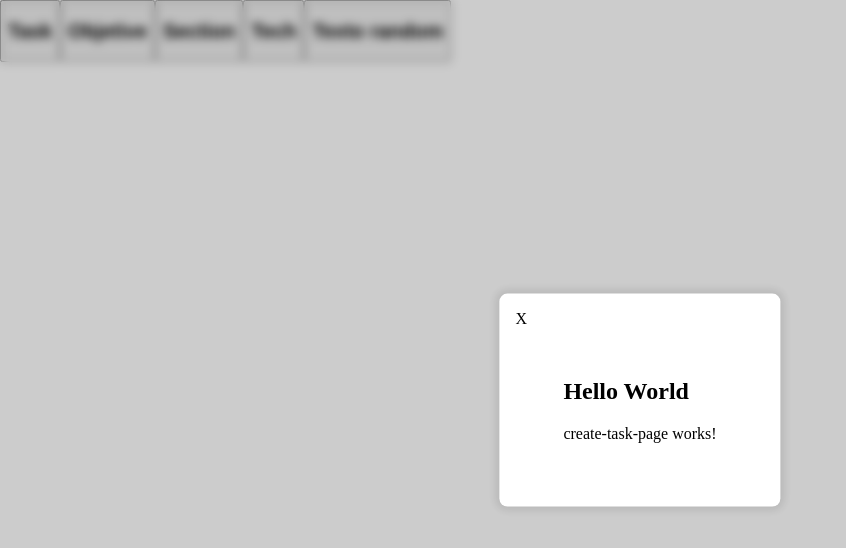
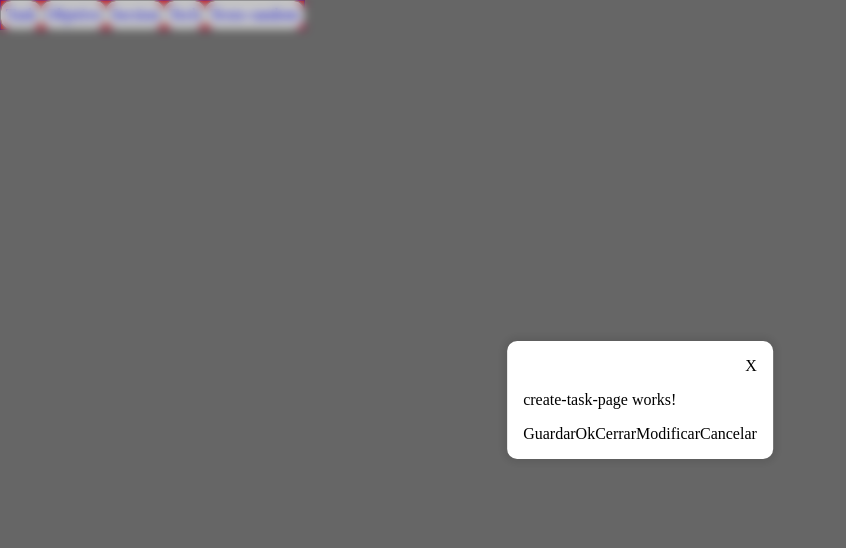
Before and after one commit to CartagoGit/tablon-tareas-cartago, an Angular app: page / in a window 1280 px wide. Both pictures are taken after a click on the button "Task". Shown: the top 548 px of the page, without its empty margins (0-846 px from the left). Built offline with nearby package versions, Linux system fonts and the light colour scheme.

Commit message:
Estilamos las bases del modal y creamos el metodo click para devolver el valor segun el tipo de boton que se pulse

```diff
--- a/src/app/components/modal/modal.component.html
+++ b/src/app/components/modal/modal.component.html
@@ -1,13 +1,61 @@
 <ng-container *ngIf="!!display">
   <section
-    [class]="display.state === 'open' ? 'modal-open' : 'modal-close'"
-    (click)="close()"
+    class="modal__backdrop"
+    [ngClass]="display.state === 'open' ? 'modal--open' : 'modal--close'"
+    (click)="clickType('close')"
   >
-    <div (click)="$event.stopPropagation()">
-      <button class="close" type="button" (click)="close()">X</button>
+    <div (click)="$event.stopPropagation()" class="modal">
+      <div class="modal__header">
+        <div
+          class="modal__button modal__button--close"
+          type="button"
+          (click)="clickType('close')"
+        >
+          X
+        </div>
+      </div>
+      <div class="modal__body">
+        <div #contentString></div>
+        <ng-template #contentComponent></ng-template>
+      </div>
 
-      <h1>Hello World</h1>
-      <div #content>Content</div>
+      <div class="modal__footer">
+        <div
+          type="button"
+          (click)="clickType('save')"
+          class="modal__button modal__button--save"
+        >
+          Guardar
+        </div>
+        <div
+          type="button"
+          (click)="clickType('ok')"
+          class="modal__button modal__button--ok"
+        >
+          Ok
+        </div>
+        <div
+          type="button"
+          (click)="clickType('close')"
+          class="modal__button modal__button--close"
+        >
+          Cerrar
+        </div>
+        <div
+          type="button"
+          (click)="clickType('modify')"
+          class="modal__button modal__button--modify"
+        >
+          Modificar
+        </div>
+        <div
+          type="button"
+          (click)="clickType('cancel')"
+          class="modal__button modal__button--cancel"
+        >
+          Cancelar
+        </div>
+      </div>
     </div>
   </section>
 </ng-container>
--- a/src/app/components/modal/modal.component.scss
+++ b/src/app/components/modal/modal.component.scss
@@ -1,15 +1,6 @@
-section {
-  &.modal- {
-    &open {
-      visibility: inherit;
-      opacity: 1;
-      backdrop-filter: blur(5px);
-    }
-    &close {
-      visibility: hidden;
-      opacity: 0;
-    }
-  }
+$padding-distance: 16px;
+
+.modal__backdrop {
   display: block;
   position: absolute;
   top: 0;
@@ -18,30 +9,50 @@ section {
   bottom: 0;
   background: rgba(0, 0, 0, 0.2);
   transition: all 300ms ease;
+}
+.modal {
+  position: absolute;
+  top: 50%;
+  left: 50%;
+  transform: translate(-50%, -50%);
+  background: white;
+  padding: 0 $padding-distance;
+  border-radius: 10px;
+  box-shadow: 0 0 8px 4px rgba(0, 0, 0, 0.1);
 
-  > div {
-    position: absolute;
-    top: 50%;
-    left: 50%;
-    transform: translate(-50%, -50%);
-    background: white;
-    padding: 64px;
-
-    border-radius: 8px;
-
-    box-shadow: 0 0 8px 4px rgba(0, 0, 0, 0.1);
+  &--open {
+    visibility: inherit;
+    opacity: 1;
+    backdrop-filter: blur(5px);
+  }
+  &--close {
+    visibility: hidden;
+    opacity: 0;
   }
 
-  button.close {
-    background: none;
-    color: inherit;
-    border: none;
-    font: inherit;
+  &__header {
+    padding-top: $padding-distance;
+  }
+
+  &__body {
+    padding: $padding-distance 0;
+  }
+
+  &__footer {
+    padding-bottom: $padding-distance;
+  }
+
+  &__header,
+  &__body,
+  &__footer {
+    width: 100%;
+    display: flex;
+  }
+
+  &__button {
     cursor: pointer;
-    outline: none;
-    position: absolute;
-    top: 0;
-    left: 0;
-    padding: 16px;
+    &--close {
+      margin-left: auto;
+    }
   }
 }
--- a/src/app/components/modal/modal.component.ts
+++ b/src/app/components/modal/modal.component.ts
@@ -1,6 +1,11 @@
 import { Component, OnInit, ViewChild, ViewContainerRef } from '@angular/core';
 import { ModalService } from 'src/app/shared/services/modal.service';
 import { IModalData } from '../../shared/services/modal.service';
+
+/**
+ * ? Tipo de botones posibles en el modal
+ */
+export type TModalButtons = 'save' | 'ok' | 'cancel' | 'close' | 'modify';
 
 @Component({
   selector: 'app-modal',
@@ -9,10 +14,6 @@ import { IModalData } from '../../shared/services/modal.service';
 })
 export class ModalComponent implements OnInit {
   // ANCHOR - Variables
-  // /**
-  //  * ? Observable del estado del modal
-  //  */
-  // public display$: Observable<IModalData> = this._modalSvc.watch();
 
   /**
    * ? Datos recibidos desde el observable del servicio del modal
@@ -22,7 +23,14 @@ export class ModalComponent implements OnInit {
   /**
    * ? Div donde insertar el componente
    */
-  @ViewChild('content', { read: ViewContainerRef }) content!: ViewContainerRef;
+  @ViewChild('contentString', { read: ViewContainerRef })
+  contentString!: ViewContainerRef;
+
+  /**
+   * ? Div donde insertar el componente
+   */
+  @ViewChild('contentComponent', { read: ViewContainerRef })
+  contentComponent!: ViewContainerRef;
 
   // ANCHOR - Constructor
   constructor(private _modalSvc: ModalService) {}
@@ -32,24 +40,32 @@ export class ModalComponent implements OnInit {
       next: (modalData: IModalData) => {
         this.display = modalData;
         if (!!modalData.content) {
-          (this.content.element.nativeElement as HTMLElement).innerHTML = '';
-          this.content.clear();
+          (this.contentString.element.nativeElement as HTMLElement).innerHTML =
+            '';
+          this.contentComponent.clear();
           if (typeof modalData.content !== 'string') {
-            this.content.createComponent(modalData.content as any);
+            this.contentComponent.createComponent(modalData.content as any);
           } else if (typeof modalData.content === 'string') {
-            (this.content.element.nativeElement as HTMLElement).innerHTML =
-              modalData.content;
+            (
+              this.contentString.element.nativeElement as HTMLElement
+            ).innerHTML = modalData.content;
           }
         }
       },
     });
   }
 
-  //FIXME Arreglar ng100
-  ngAfterViewInit(): void {}
+  // ANCHOR - Métodos
+  public clickType(typeButton: TModalButtons): void {
+    const buttonMethods: { [type in TModalButtons]: () => void } = {
+      ok: () => {},
+      close: () => this._modalSvc.close(),
+      save: () => {},
+      cancel: () => {},
+      modify: () => {},
+    };
+    console.log(typeButton);
 
-  // ANCHOR - Métodos
-  public close(): void {
-    this._modalSvc.close();
+    buttonMethods[typeButton]()
   }
 }
--- a/src/app/pages/board-page/board-page.component.html
+++ b/src/app/pages/board-page/board-page.component.html
@@ -1,12 +1,9 @@
-<button (click)="openTask()">
-  <h2>Task</h2></button
-><button (click)="openObjetive()">
-  <h2>Objetive</h2></button
-><button (click)="openSection()">
-  <h2>Section</h2></button
-><button (click)="openTech()">
-  <h2>Tech</h2>
-  </button
-><button (click)="openText('un texto cualquiera')">
-  <h2>Texto random</h2>
-</button>
+<button (click)="openTask()">Task</button>
+
+<button (click)="openObjetive()">Objetive</button>
+
+<button (click)="openSection()">Section</button>
+
+<button (click)="openTech()">Tech</button>
+
+<button (click)="openText('un texto cualquiera')">Texto random</button>
--- a/src/app/pages/board-page/board-page.component.scss
+++ b/src/app/pages/board-page/board-page.component.scss
@@ -0,0 +1,11 @@
+:host {
+  // width: 100%;
+  // height: 100%;
+  border: 1px solid purple;
+  background: red;
+  color: blue;
+  .hola{
+    background: green;
+    height: 130px;
+  }
+}
--- a/src/app/pages/board-page/board-page.component.ts
+++ b/src/app/pages/board-page/board-page.component.ts
@@ -19,6 +19,8 @@ export class BoardPageComponent implements OnInit {
   ngOnInit(): void {}
 
   // ANCHOR - Métodos
+
+  //FIXME - Borrar cuando se termine de testear
   public openTask() {
     this._modalService.open(CreateTaskPageComponent);
   }
--- a/src/app/pages/modals/create-models/create-objetive-page/create-objetive-page.component.html
+++ b/src/app/pages/modals/create-models/create-objetive-page/create-objetive-page.component.html
@@ -1 +1,8 @@
 <p>create-objetive-page works!</p>
+
+bueno....
+<span>Y el span</span>
+<div>O el div</div>
+<hr />
+pero no se
+<div class="hola">Con clase especifica</div>
--- a/src/app/pages/modals/create-models/create-objetive-page/create-objetive-page.component.scss
+++ b/src/app/pages/modals/create-models/create-objetive-page/create-objetive-page.component.scss
@@ -1,3 +1,11 @@
-:host{
-  background-color: red;
+:host::ng-deep {
+  width: 100%;
+  height: 100%;
+  border: 3px solid yellow;
+  background: red;
+  color: blue;
+  .hola {
+    background: green;
+    height: 130px;
+  }
 }
--- a/src/assets/styles/global/_global.scss
+++ b/src/assets/styles/global/_global.scss
@@ -1,10 +1,17 @@
 //? Estilos generales de la pagina
 body {
   min-height: 100vh;
+  min-width: 100vw;
+  background-color: grey;
   padding: 0;
   margin: 0;
   overflow: hidden;
   font-family: "Lora", serif;
+
+  //* <app-root>
+  & > :first-child {
+    display: flex;
+  }
 }
 
 a {
@@ -17,6 +24,20 @@ p {
   padding: 0;
 }
 
+button {
+  all: unset;
+  padding: 5px;
+  cursor: pointer;
+  outline: 1px solid grey;
+  border-radius: 10px;
+  background-color: #fff;
+  transition: all ease 300ms;
+  &:hover {
+    // opacity: 0.8;
+    filter: brightness(0.8);
+  }
+}
+
 .pointer {
   cursor: pointer;
 }
```
